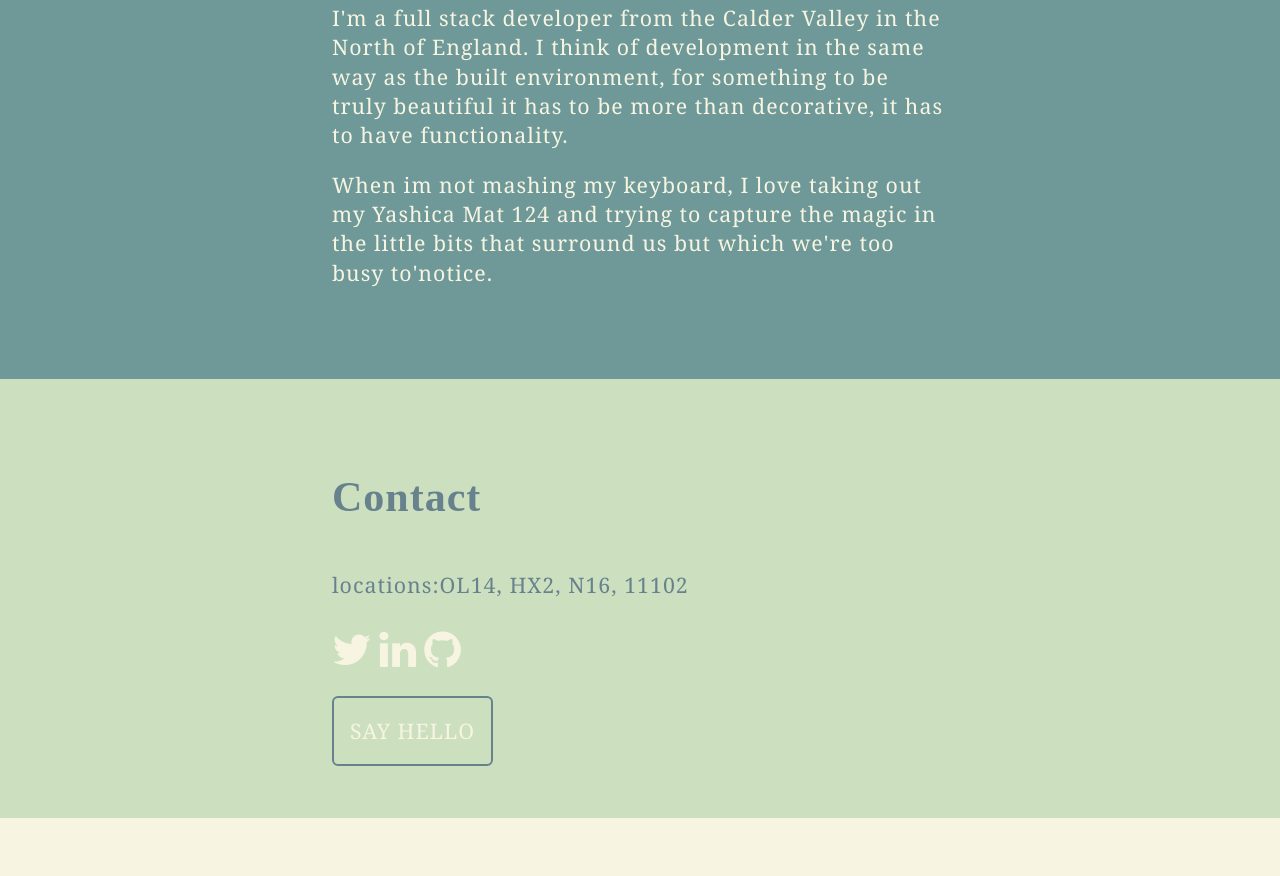
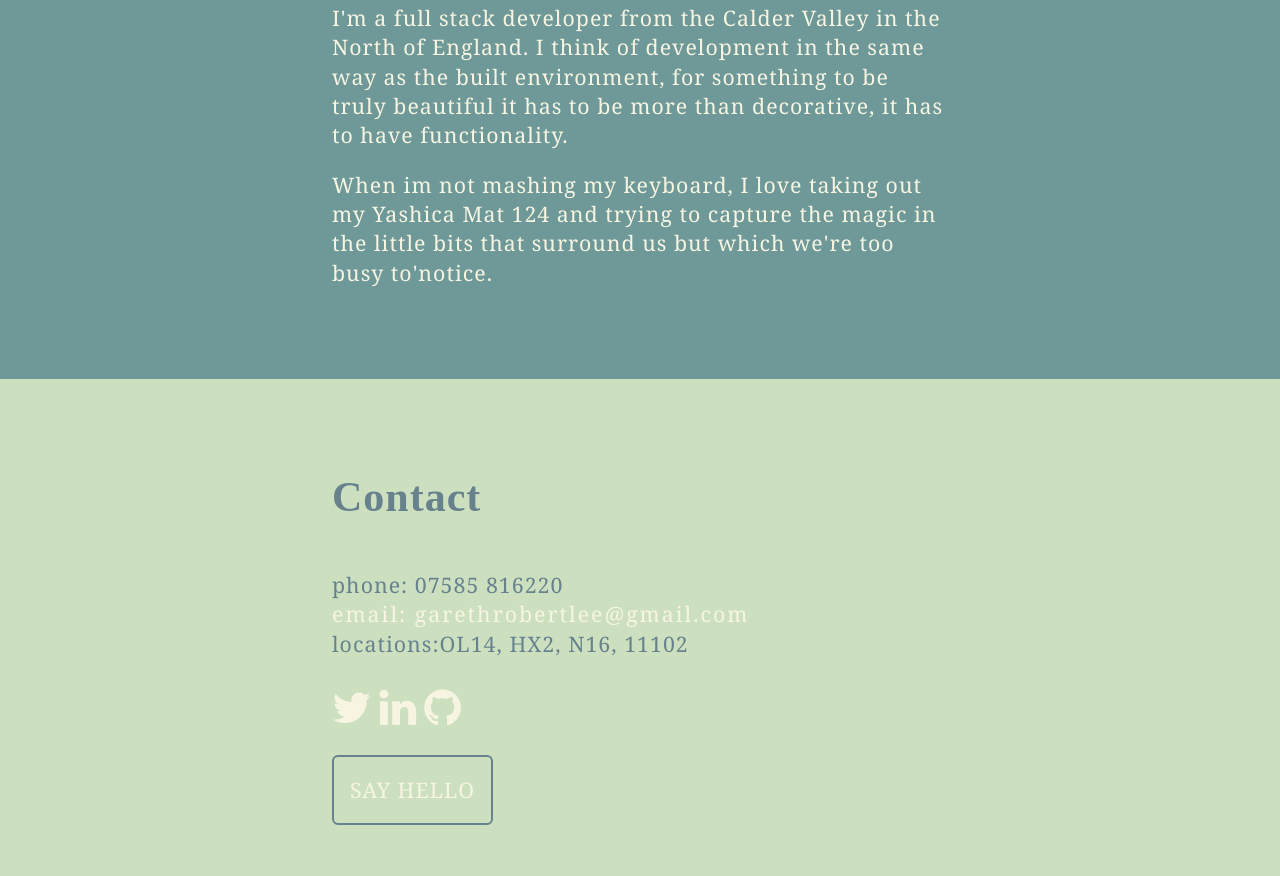
Before and after one commit to cerico/mytholmroyd, a plain HTML site: page index.html in a window 1280 px wide. Shown: the part 1660-2536 px from the top of the page. Before the commit the page ends 2478 px from the top, so only its background shows below. Drawn offline with Linux system fonts and the light colour scheme.

```diff
--- a/files/style.css
+++ b/files/style.css
@@ -214,6 +214,12 @@
 	color:rgb(103, 130, 141);
 	letter-spacing:8px;
 }
+
+a.themail{
+	letter-spacing:2px;
+	text-transform:lowercase;
+}
+
 
 .header .navigation-wrapper {
 	position:fixed;
--- a/index.html
+++ b/index.html
@@ -82,7 +82,8 @@
 
           <p class="contactme">
           </p><ul class="toolslist">
-
+<li><span class="contactsme">phone: 07585 816220</span></li><br>
+<li><span class="contactsme"><a class="themail" href="http://scenicblog.salterhebble.com/contact/"> email: garethrobertlee@gmail.com</a></span></li><br>
             <li><span class="contactsme">locations:</span></li>
             <li><span class="contactsme">OL14, HX2, N16, 11102</span></li>
        </ul>
```
